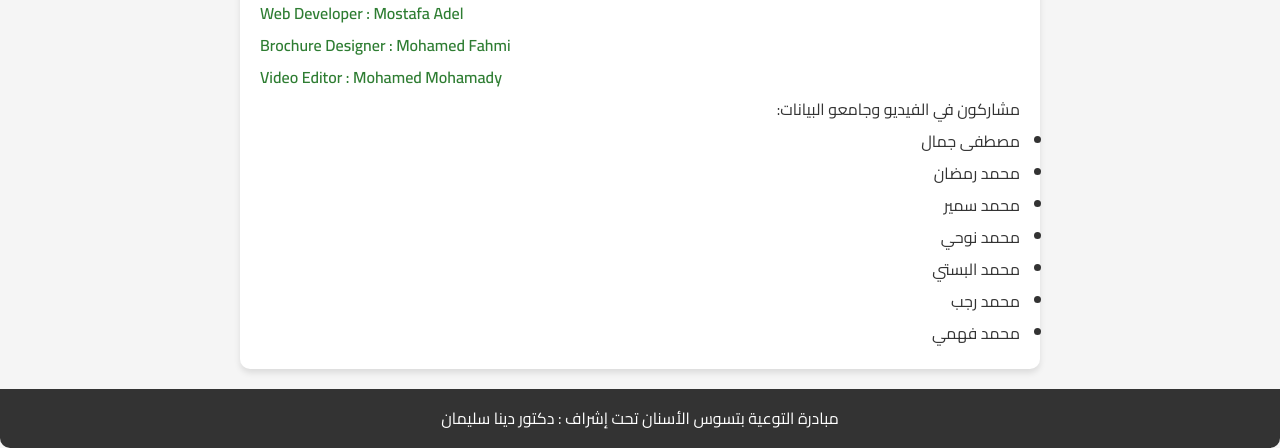
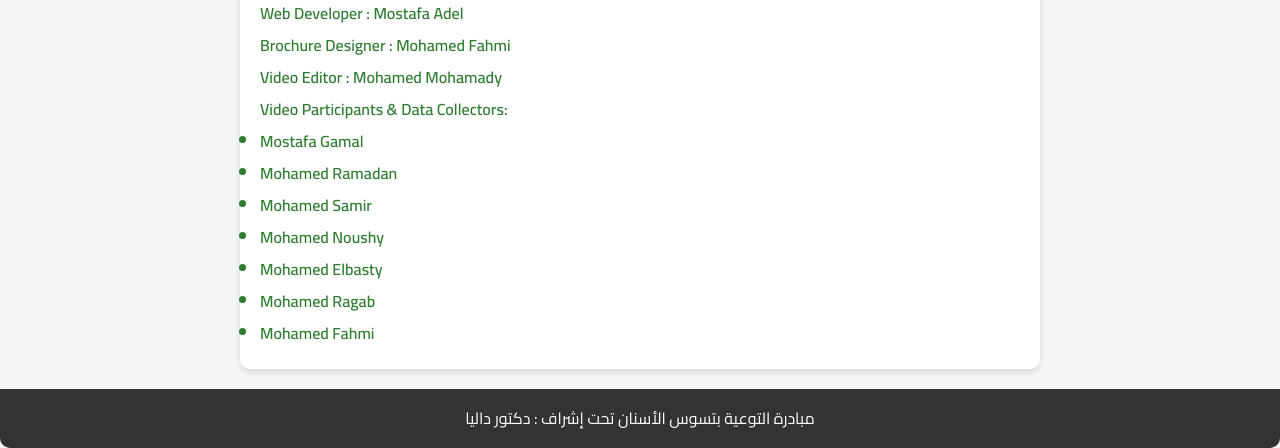
Before and after one commit to 3Vendetta/Dental-Awareness, a plain HTML site: page team.html in a window 1280 px wide. Shown: the part 469-917 px from the top of the page. Drawn offline with Linux system fonts and the light colour scheme.

Commit message:
team.html

```diff
--- a/team.html
+++ b/team.html
@@ -151,22 +151,22 @@
             <p class="english-text">Web Developer : Mostafa Adel</p>
             <p class="english-text">Brochure Designer : Mohamed Fahmi</p>
             <p class="english-text">Video Editor : Mohamed Mohamady</p>
-            <p>مشاركون في الفيديو وجامعو البيانات:</p>
-            <ul>
-                <li>مصطفى جمال</li>
-                <li>محمد رمضان</li>
-                <li>محمد سمير</li>
-                <li>محمد نوحي</li>
-                <li>محمد البستي</li>
-                <li>محمد رجب</li>
-                <li>محمد فهمي</li>
+            <p class="english-text">Video Participants & Data Collectors:</p>
+            <ul class="english-text">
+                <li>Mostafa Gamal</li>
+                <li>Mohamed Ramadan</li>
+                <li>Mohamed Samir</li>
+                <li>Mohamed Noushy</li>
+                <li>Mohamed Elbasty</li>
+                <li>Mohamed Ragab</li>
+                <li>Mohamed Fahmi</li>
             </ul>
         </div>
     </main>
 
     <!-- Footer -->
     <footer>
-        <p>مبادرة التوعية بتسوس الأسنان تحت إشراف : دكتور دينا سليمان</p>
+        <p>مبادرة التوعية بتسوس الأسنان تحت إشراف : دكتور داليا</p>
     </footer>
 </body>
 </html>
```
